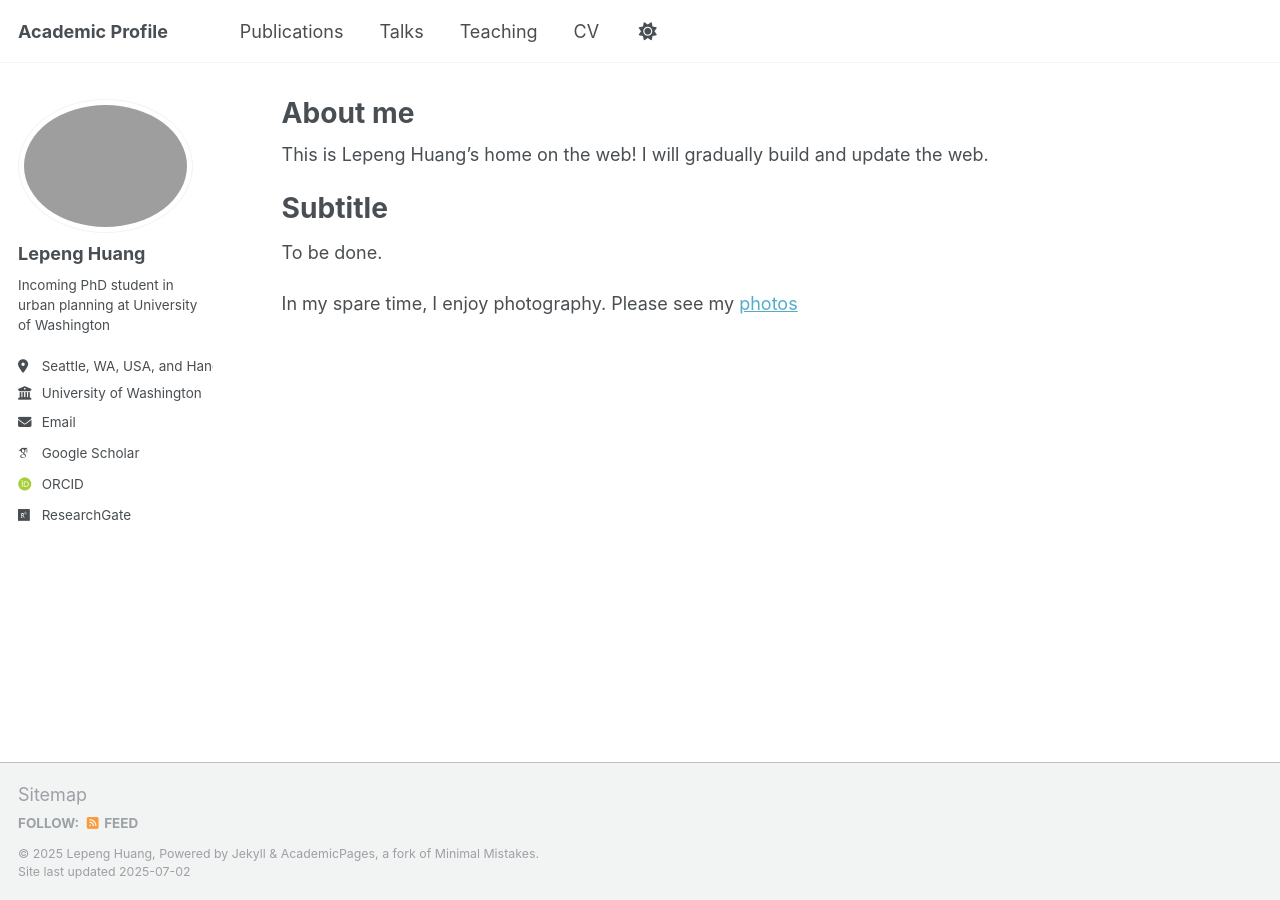
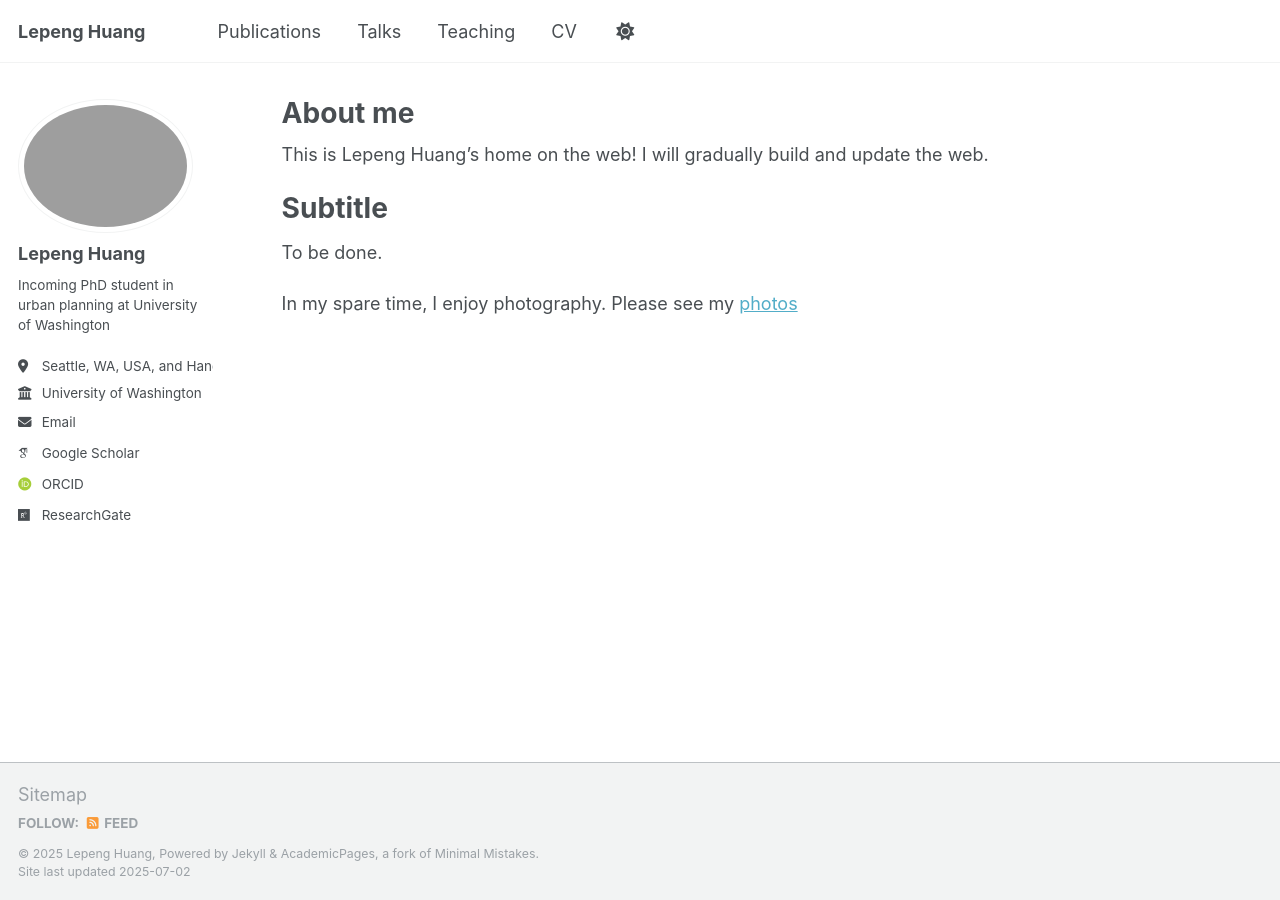
Before and after one commit to lepenghuang/lepenghuang.github.io, a Jekyll site: the page built from _pages/about.md, in a window 1280 px wide. Built offline with Jekyll 4.4.1, drawn with Linux system fonts in a browser that asks for light colours; some web fonts are replaced; a script that is not in the unit is left out.

Commit message:
Update _config.yml

```diff
--- a/_config.yml
+++ b/_config.yml
@@ -9,8 +9,8 @@
 # Basic Site Settings
 locale                   : "en-US"
 site_theme               : "Academic Profile"
-title                    : "Academic Profile"
-title_separator          : "-"
+title                    : "Lepeng Huang"
+title_separator          : ":"
 name                     : &name "Lepeng Huang"
 description              : &description "PhD student"
 url                      : https://lepenghuang.github.io # the base hostname & protocol for your site e.g. "https://[your GitHub username].github.io" or if you already have some other page hosted on Github then use "https://[your GitHub username].github.io/[Your Repo Name]"
```
